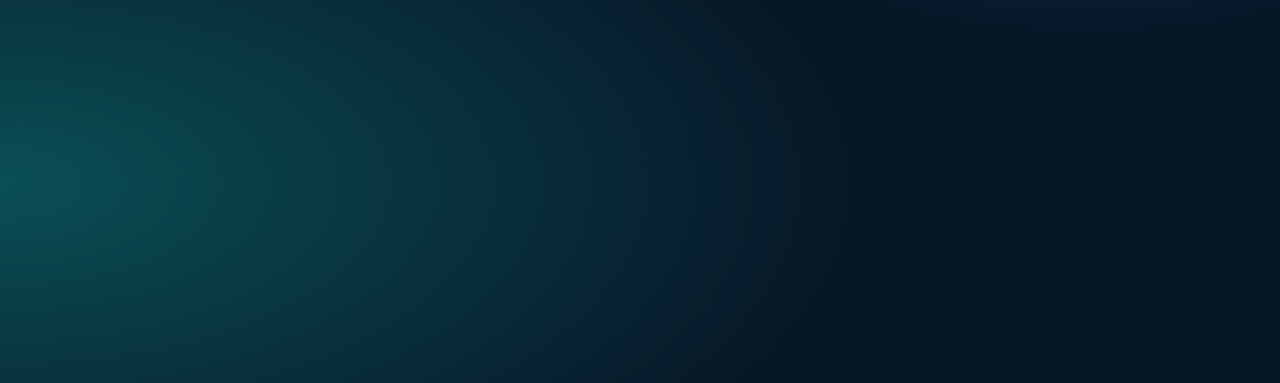
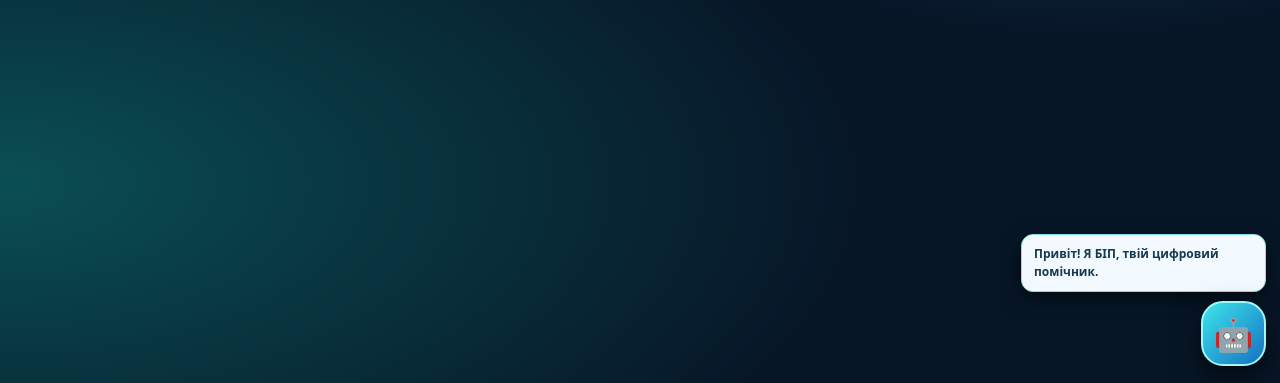
Before and after one commit to informatika191080-source/klas, a plain HTML site: page 9/index.html in a window 1280 px wide. Shown: the part 417-800 px from the top of the page. Drawn offline with Linux system fonts and the light colour scheme.

Commit message:
Add contextual floating BIP helper to 9/index.html

```diff
--- a/9/index.html
+++ b/9/index.html
@@ -39,4 +39,4 @@ footer{padding:25px 0 40px;color:#92aabf;font-size:12px;border-top:1px solid #ff
 
 <main><section class="hero"><span class="grade" aria-hidden="true">9</span><div class="eyebrow">Навчальний маршрут · 9 клас</div><h1>Академія складних цифрових задач</h1><p>Обирай завдання, досліджуй цифровий світ і знаходь рішення.</p></section>
 </main>
-<footer>ЦифроПоміч · 9 клас · Твоя цифрова пригода.</footer></div></body></html>
+<footer>ЦифроПоміч · 9 клас · Твоя цифрова пригода.</footer></div><script src="../assistant.js" defer></script></body></html>
```
